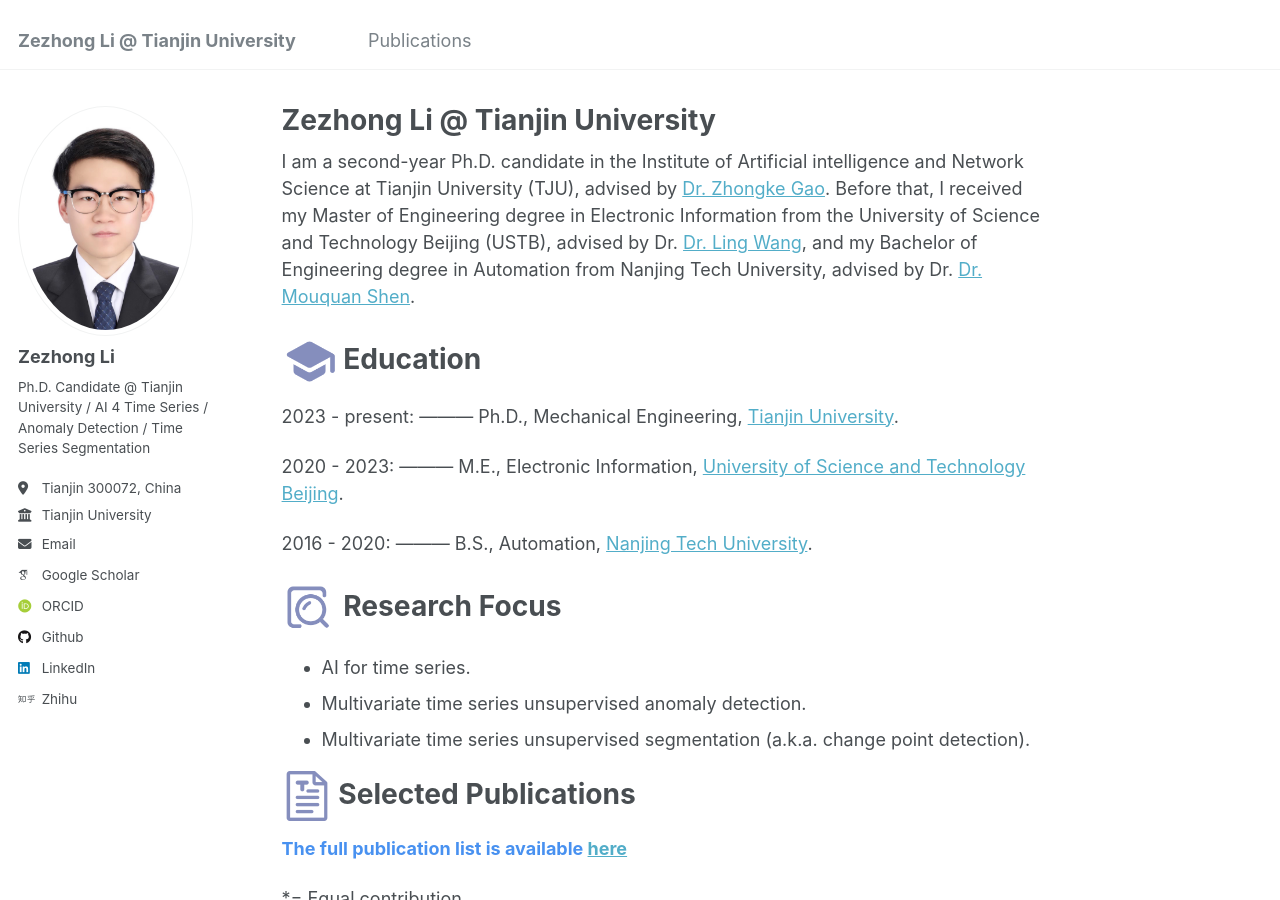
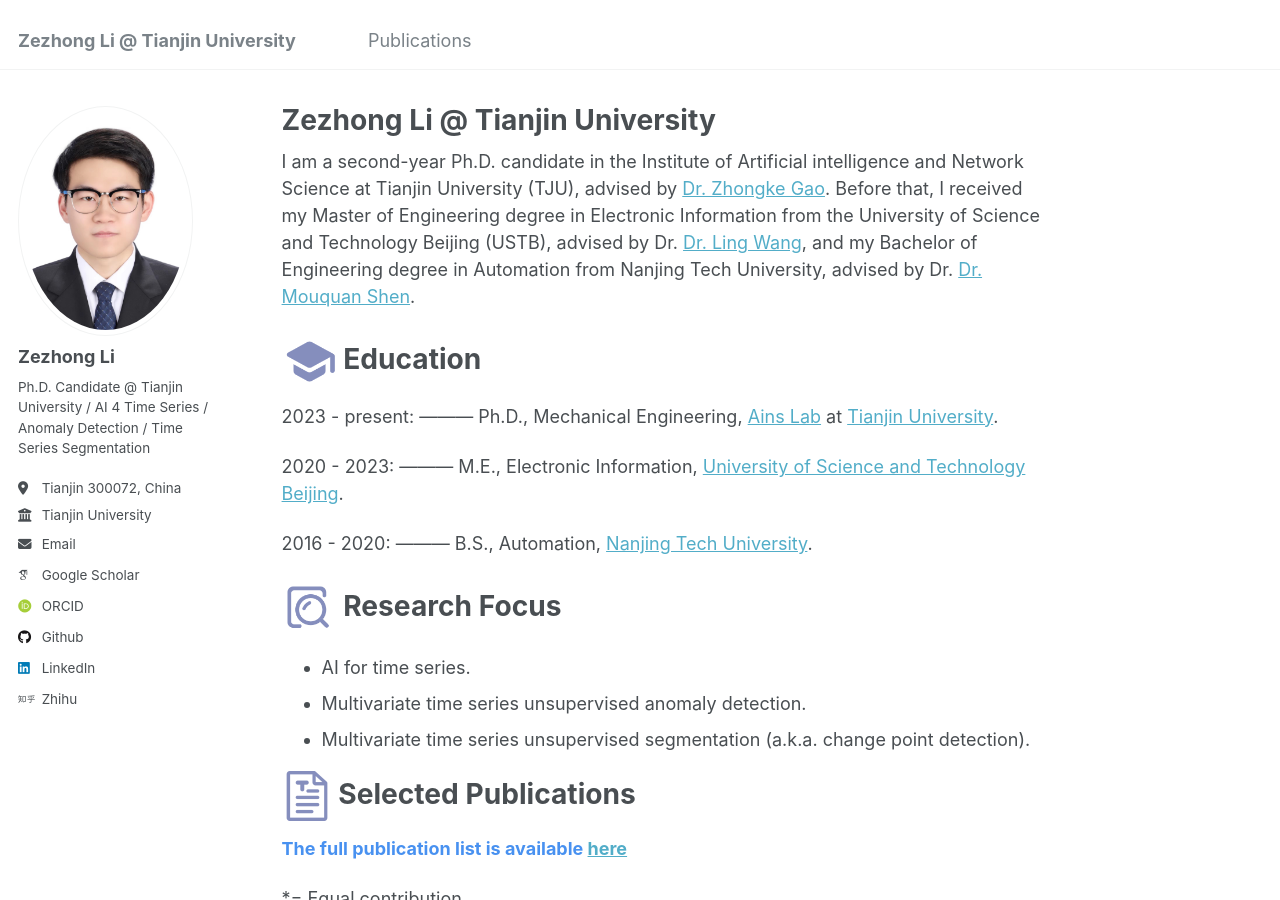
Before and after one commit to lzz19980125/lzz19980125.github.io, a Jekyll site: the page built from _pages/about.md, in a window 1280 px wide and 900 px high. Built offline with Jekyll 4.4.1, drawn with Linux system fonts in a browser that asks for light colours; some web fonts are replaced.

Commit message:
Update about.md

```diff
--- a/_pages/about.md
+++ b/_pages/about.md
@@ -12,7 +12,7 @@ I am a second-year Ph.D. candidate in the Institute of Artificial intelligence a
 
 # <img src="../images/education_icon.png" width="55" height="50"> Education
 
-2023 - present:  ---------  Ph.D., Mechanical Engineering, [Tianjin University](https://www.tju.edu.cn/).
+2023 - present:  ---------  Ph.D., Mechanical Engineering, [Ains Lab](https://ains.tju.edu.cn/index.htm) at [Tianjin University](https://www.tju.edu.cn/).
 
 2020 - 2023: --------- M.E., Electronic Information, [University of Science and Technology Beijing](https://www.ustb.edu.cn/).
 
```
